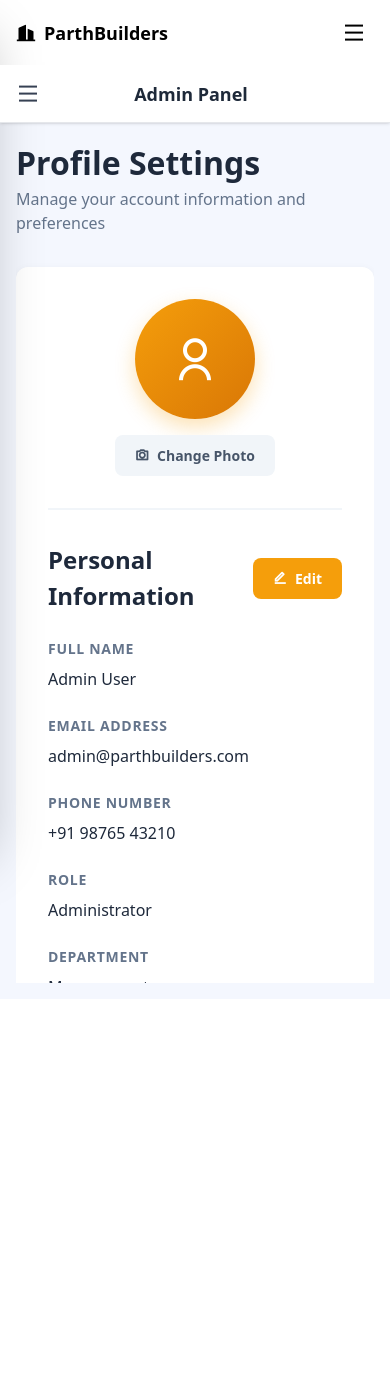
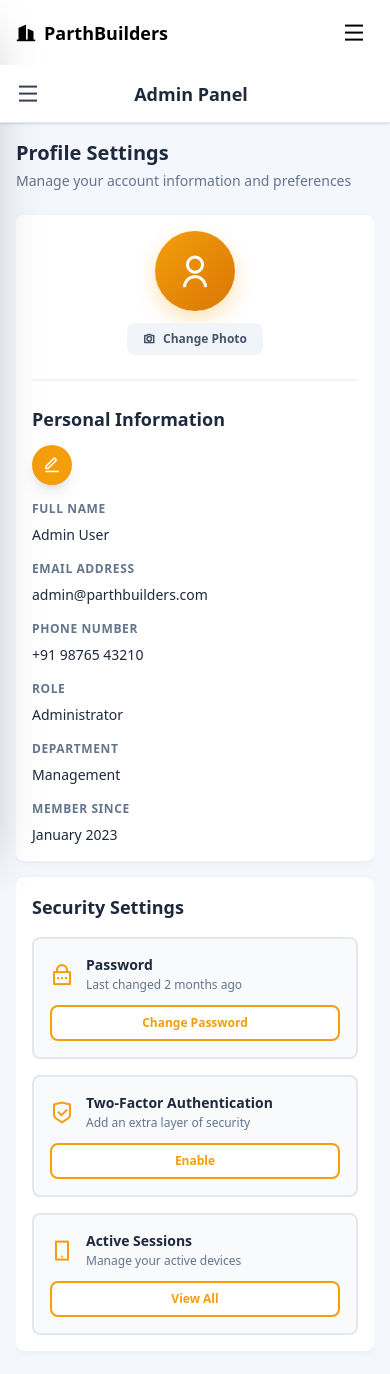
Before and after one commit to udaykene/react-dashboard, a React (Vite) app: page /admin/profile in a window 390 px wide. Shown: the top 1374 px of the page. Before the commit the page ends 999 px from the top, so only its background shows below. Built offline with nearby package versions, Linux system fonts and the light colour scheme.

Commit message:
Added AdminProfile responsive

```diff
--- a/src/pages/AdminProfile.jsx
+++ b/src/pages/AdminProfile.jsx
@@ -28,112 +28,150 @@ const AdminProfile = () => {
 
   return (
     <AdminLayout>
-      <div className="mx-auto max-w-[1200px] h-screen overflow-y-auto no-scrollbar  ">
+      <div className="mx-auto max-w-[1200px] h-full overflow-y-auto no-scrollbar">
         {/* Header */}
-        <div className="mb-8">
-          <h1 className="m-0 text-[2rem] font-bold text-[#1e293b]">Profile Settings</h1>
-          <p className="m-0 text-[1rem] text-[#64748b]">Manage your account information and preferences</p>
+        <div className="mb-6 sm:mb-8">
+          <h1 className="m-0 text-xl sm:text-2xl lg:text-3xl font-bold text-[#1e293b]">
+            Profile Settings
+          </h1>
+          <p className="m-0 mt-1 text-sm sm:text-base text-[#64748b]">
+            Manage your account information and preferences
+          </p>
         </div>
 
-        <div className="flex flex-col gap-6 pb-10">
+        <div className="flex flex-col gap-4 sm:gap-6 pb-6 sm:pb-10">
           {/* Personal Information Card */}
-          <div className="rounded-[12px] bg-white p-8 shadow-[0_2px_8px_rgba(0,0,0,0.05)]">
+          <div className="rounded-lg sm:rounded-xl bg-white p-4 sm:p-6 lg:p-8 shadow-[0_2px_8px_rgba(0,0,0,0.05)]">
             {/* Avatar Section */}
-            <div className="mb-8 flex flex-col items-center gap-4 border-b-2 border-[#f1f5f9] pb-8">
-              <div className="flex h-[120px] w-[120px] items-center justify-center rounded-full bg-gradient-to-br from-[#f59e0b] to-[#d97706] text-[3rem] text-white shadow-[0_8px_20px_rgba(245,158,11,0.3)]">
+            <div className="mb-6 sm:mb-8 flex flex-col items-center gap-3 sm:gap-4 border-b-2 border-[#f1f5f9] pb-6 sm:pb-8">
+              <div className="flex h-20 w-20 sm:h-28 sm:w-28 lg:h-32 lg:w-32 items-center justify-center rounded-full bg-gradient-to-br from-[#f59e0b] to-[#d97706] text-4xl sm:text-5xl lg:text-6xl text-white shadow-[0_8px_20px_rgba(245,158,11,0.3)]">
                 <i className="ri-user-line"></i>
               </div>
-              <button className="flex items-center gap-2 rounded-lg bg-[#f1f5f9] px-5 py-2.5 text-[0.875rem] font-semibold text-[#475569] transition-all hover:translate-y-[-2px] hover:bg-[#e2e8f0]">
+              <button className="flex items-center gap-2 rounded-lg bg-[#f1f5f9] px-4 sm:px-5 py-2 sm:py-2.5 text-xs sm:text-sm font-semibold text-[#475569] transition-all hover:translate-y-[-2px] hover:bg-[#e2e8f0]">
                 <i className="ri-camera-line"></i>
                 Change Photo
               </button>
             </div>
 
             {/* Info Section */}
-            <div className="flex flex-col gap-6">
-              <div className="flex items-center justify-between">
-                <h2 className="m-0 text-[1.5rem] font-bold text-[#1e293b]">Personal Information</h2>
+            <div className="flex flex-col gap-4 sm:gap-6">
+              <div className="flex flex-col sm:flex-row items-start sm:items-center justify-between gap-3 sm:gap-4">
+                <h2 className="m-0 text-lg sm:text-xl lg:text-2xl font-bold text-[#1e293b]">
+                  Personal Information
+                </h2>
                 <button
-                  className="flex items-center gap-2 rounded-lg bg-[#f59e0b] px-5 py-2.5 text-[0.875rem] font-semibold text-white transition-all hover:translate-y-[-2px] hover:bg-[#d97706]"
+                  className="flex items-center justify-center h-10 w-10 sm:h-12 sm:w-12 rounded-full bg-[#f59e0b] text-white shadow-lg transition-all hover:translate-y-[-2px] hover:bg-[#d97706] active:scale-95"
                   onClick={() => setIsEditing(!isEditing)}
+                  aria-label={isEditing ? "Close" : "Edit"}
                 >
-                  <i className={isEditing ? "ri-close-line" : "ri-edit-line"}></i>
-                  {isEditing ? "Cancel" : "Edit"}
+                  <i
+                    className={`${isEditing ? "ri-close-line" : "ri-edit-line"} text-lg sm:text-xl`}
+                  ></i>
                 </button>
               </div>
 
-              <div className="grid grid-cols-1 gap-6 md:grid-cols-2 lg:grid-cols-3">
+              <div className="grid grid-cols-1 sm:grid-cols-2 lg:grid-cols-3 gap-4 sm:gap-6">
                 {/* Name Field */}
                 <div className="flex flex-col gap-2">
-                  <label className="text-[0.875rem] font-semibold uppercase tracking-wider text-[#64748b]">Full Name</label>
+                  <label className="text-xs sm:text-sm font-semibold uppercase tracking-wider text-[#64748b]">
+                    Full Name
+                  </label>
                   {isEditing ? (
                     <input
                       type="text"
                       name="name"
                       value={profileData.name}
                       onChange={handleInputChange}
-                      className="rounded-lg border-2 border-[#e2e8f0] p-3 text-[1rem] text-[#1e293b] outline-none transition-all focus:border-[#f59e0b] focus:ring-4 focus:ring-[#f59e0b]/10"
+                      className="rounded-lg border-2 border-[#e2e8f0] p-2.5 sm:p-3 text-sm sm:text-base text-[#1e293b] outline-none transition-all focus:border-[#f59e0b] focus:ring-4 focus:ring-[#f59e0b]/10"
                     />
                   ) : (
-                    <p className="m-0 text-[1rem] font-medium text-[#1e293b]">{profileData.name}</p>
+                    <p className="m-0 text-sm sm:text-base font-medium text-[#1e293b]">
+                      {profileData.name}
+                    </p>
                   )}
                 </div>
 
                 {/* Email Field */}
                 <div className="flex flex-col gap-2">
-                  <label className="text-[0.875rem] font-semibold uppercase tracking-wider text-[#64748b]">Email Address</label>
+                  <label className="text-xs sm:text-sm font-semibold uppercase tracking-wider text-[#64748b]">
+                    Email Address
+                  </label>
                   {isEditing ? (
                     <input
                       type="email"
                       name="email"
                       value={profileData.email}
                       onChange={handleInputChange}
-                      className="rounded-lg border-2 border-[#e2e8f0] p-3 text-[1rem] text-[#1e293b] outline-none transition-all focus:border-[#f59e0b] focus:ring-4 focus:ring-[#f59e0b]/10"
+                      className="rounded-lg border-2 border-[#e2e8f0] p-2.5 sm:p-3 text-sm sm:text-base text-[#1e293b] outline-none transition-all focus:border-[#f59e0b] focus:ring-4 focus:ring-[#f59e0b]/10"
                     />
                   ) : (
-                    <p className="m-0 text-[1rem] font-medium text-[#1e293b]">{profileData.email}</p>
+                    <p className="m-0 text-sm sm:text-base font-medium text-[#1e293b] break-words">
+                      {profileData.email}
+                    </p>
                   )}
                 </div>
 
                 {/* Phone Field */}
                 <div className="flex flex-col gap-2">
-                  <label className="text-[0.875rem] font-semibold uppercase tracking-wider text-[#64748b]">Phone Number</label>
+                  <label className="text-xs sm:text-sm font-semibold uppercase tracking-wider text-[#64748b]">
+                    Phone Number
+                  </label>
                   {isEditing ? (
                     <input
                       type="tel"
                       name="phone"
                       value={profileData.phone}
                       onChange={handleInputChange}
-                      className="rounded-lg border-2 border-[#e2e8f0] p-3 text-[1rem] text-[#1e293b] outline-none transition-all focus:border-[#f59e0b] focus:ring-4 focus:ring-[#f59e0b]/10"
+                      className="rounded-lg border-2 border-[#e2e8f0] p-2.5 sm:p-3 text-sm sm:text-base text-[#1e293b] outline-none transition-all focus:border-[#f59e0b] focus:ring-4 focus:ring-[#f59e0b]/10"
                     />
                   ) : (
-                    <p className="m-0 text-[1rem] font-medium text-[#1e293b]">{profileData.phone}</p>
+                    <p className="m-0 text-sm sm:text-base font-medium text-[#1e293b]">
+                      {profileData.phone}
+                    </p>
                   )}
                 </div>
 
                 <div className="flex flex-col gap-2">
-                  <label className="text-[0.875rem] font-semibold uppercase tracking-wider text-[#64748b]">Role</label>
-                  <p className="m-0 text-[1rem] font-medium text-[#1e293b]">{profileData.role}</p>
+                  <label className="text-xs sm:text-sm font-semibold uppercase tracking-wider text-[#64748b]">
+                    Role
+                  </label>
+                  <p className="m-0 text-sm sm:text-base font-medium text-[#1e293b]">
+                    {profileData.role}
+                  </p>
                 </div>
 
                 <div className="flex flex-col gap-2">
-                  <label className="text-[0.875rem] font-semibold uppercase tracking-wider text-[#64748b]">Department</label>
-                  <p className="m-0 text-[1rem] font-medium text-[#1e293b]">{profileData.department}</p>
+                  <label className="text-xs sm:text-sm font-semibold uppercase tracking-wider text-[#64748b]">
+                    Department
+                  </label>
+                  <p className="m-0 text-sm sm:text-base font-medium text-[#1e293b]">
+                    {profileData.department}
+                  </p>
                 </div>
 
                 <div className="flex flex-col gap-2">
-                  <label className="text-[0.875rem] font-semibold uppercase tracking-wider text-[#64748b]">Member Since</label>
-                  <p className="m-0 text-[1rem] font-medium text-[#1e293b]">{profileData.joinDate}</p>
+                  <label className="text-xs sm:text-sm font-semibold uppercase tracking-wider text-[#64748b]">
+                    Member Since
+                  </label>
+                  <p className="m-0 text-sm sm:text-base font-medium text-[#1e293b]">
+                    {profileData.joinDate}
+                  </p>
                 </div>
               </div>
 
               {isEditing && (
-                <div className="flex flex-col gap-4 border-t-2 border-[#f1f5f9] pt-4 md:flex-row">
-                  <button onClick={handleSave} className="flex items-center justify-center gap-2 rounded-lg bg-[#10b981] px-6 py-3 text-[1rem] font-semibold text-white transition-all hover:translate-y-[-2px] hover:bg-[#059669]">
+                <div className="flex flex-col sm:flex-row gap-3 sm:gap-4 border-t-2 border-[#f1f5f9] pt-4">
+                  <button
+                    onClick={handleSave}
+                    className="flex items-center justify-center gap-2 rounded-lg bg-[#10b981] px-5 sm:px-6 py-2.5 sm:py-3 text-sm sm:text-base font-semibold text-white transition-all hover:translate-y-[-2px] hover:bg-[#059669]"
+                  >
                     <i className="ri-check-line"></i>
                     Save Changes
                   </button>
-                  <button onClick={() => setIsEditing(false)} className="rounded-lg bg-[#f1f5f9] px-6 py-3 text-[1rem] font-semibold text-[#475569] transition-all hover:bg-[#e2e8f0]">
+                  <button
+                    onClick={() => setIsEditing(false)}
+                    className="rounded-lg bg-[#f1f5f9] px-5 sm:px-6 py-2.5 sm:py-3 text-sm sm:text-base font-semibold text-[#475569] transition-all hover:bg-[#e2e8f0]"
+                  >
                     Cancel
                   </button>
                 </div>
@@ -142,9 +180,11 @@ const AdminProfile = () => {
           </div>
 
           {/* Security Settings Card */}
-          <div className="rounded-[12px] bg-white p-8 shadow-[0_2px_8px_rgba(0,0,0,0.05)]">
-            <h2 className="mb-6 text-[1.5rem] font-bold text-[#1e293b]">Security Settings</h2>
-            <div className="flex flex-col gap-6">
+          <div className="rounded-lg sm:rounded-xl bg-white p-4 sm:p-6 lg:p-8 shadow-[0_2px_8px_rgba(0,0,0,0.05)]">
+            <h2 className="mb-4 sm:mb-6 text-lg sm:text-xl lg:text-2xl font-bold text-[#1e293b]">
+              Security Settings
+            </h2>
+            <div className="flex flex-col gap-4 sm:gap-6">
               {[
                 {
                   icon: "ri-lock-password-line",
@@ -165,15 +205,24 @@ const AdminProfile = () => {
                   btn: "View All",
                 },
               ].map((item, idx) => (
-                <div key={idx} className="flex flex-col items-start justify-between gap-4 rounded-lg border-2 border-[#e2e8f0] bg-[#f8fafc] p-6 transition-all duration-300 hover:border-[#f59e0b] hover:bg-[#fef3c7] md:flex-row md:items-center">
-                  <div className="flex items-center gap-4">
-                    <i className={`${item.icon} text-[2rem] text-[#f59e0b]`}></i>
-                    <div>
-                      <h3 className="m-0 text-[1rem] font-semibold text-[#1e293b]">{item.title}</h3>
-                      <p className="m-0 text-[0.875rem] text-[#64748b]">{item.desc}</p>
+                <div
+                  key={idx}
+                  className="flex flex-col sm:flex-row items-start sm:items-center justify-between gap-3 sm:gap-4 rounded-lg border-2 border-[#e2e8f0] bg-[#f8fafc] p-4 sm:p-6 transition-all duration-300 hover:border-[#f59e0b] hover:bg-[#fef3c7]"
+                >
+                  <div className="flex items-start sm:items-center gap-3 sm:gap-4 w-full sm:w-auto">
+                    <i
+                      className={`${item.icon} text-2xl sm:text-3xl text-[#f59e0b] flex-shrink-0 mt-1 sm:mt-0`}
+                    ></i>
+                    <div className="flex-1 min-w-0">
+                      <h3 className="m-0 text-sm sm:text-base font-semibold text-[#1e293b]">
+                        {item.title}
+                      </h3>
+                      <p className="m-0 text-xs sm:text-sm text-[#64748b] mt-0.5">
+                        {item.desc}
+                      </p>
                     </div>
                   </div>
-                  <button className="w-full border-2 border-[#f59e0b] bg-white px-5 py-2.5 text-[0.875rem] font-semibold text-[#f59e0b] transition-all hover:translate-y-[-2px] hover:bg-[#f59e0b] hover:text-white md:w-auto">
+                  <button className="w-full sm:w-auto border-2 border-[#f59e0b] rounded-lg bg-white px-4 sm:px-5 py-2 sm:py-2.5 text-xs sm:text-sm font-semibold text-[#f59e0b] transition-all hover:translate-y-[-2px] hover:bg-[#f59e0b] hover:text-white whitespace-nowrap">
                     {item.btn}
                   </button>
                 </div>
```
